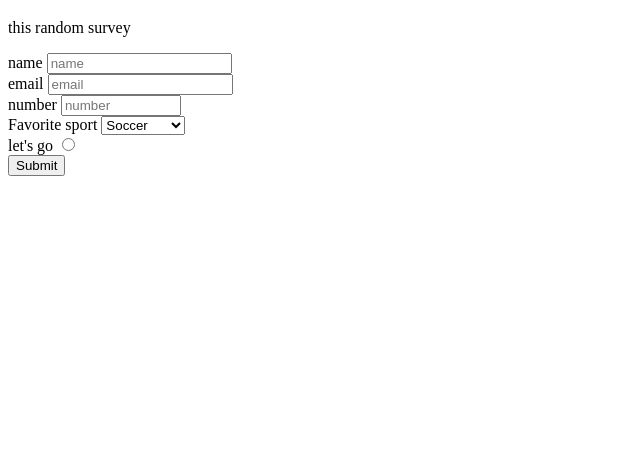
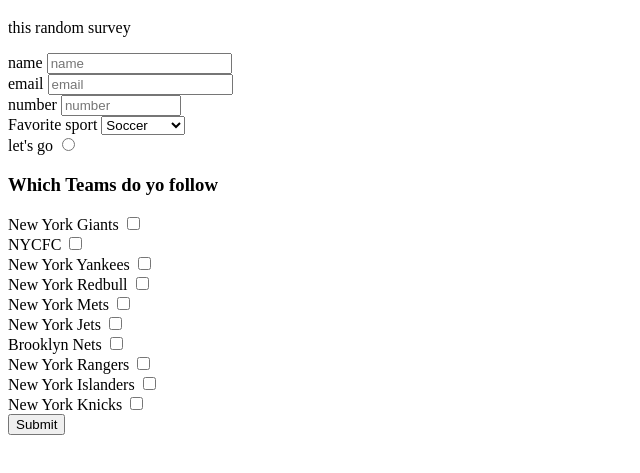
Before and after one commit to csc473s2019-webdev/hw3-p5-practice-with-html-css-forms-mnmr1996, a plain HTML site: page index.html in a window 1280 px wide. Shown: the part 61-534 px from the top of the page, without its empty margins (0-640 px from the left). Drawn offline with Linux system fonts and the light colour scheme.

Commit message:
third commit

```diff
--- a/index.html
+++ b/index.html
@@ -42,7 +42,52 @@
         <label for="bu">let's go</label>
         <input type="radio" name="yolo" value="s" />
       </div>
-      <button>Submit</button>
+
+      <label for="favteam"><h3>Which Teams do yo follow</h3></label>
+      <div id="favteam">
+        <div>
+          <label for="giants">New York Giants</label>
+          <input type="checkbox" id="giants" value="giants" />
+        </div>
+        <div>
+          <label for="nycfc">NYCFC</label>
+          <input type="checkbox" id="nycfc" value="nycfc" />
+        </div>
+        <div>
+          <label for="nycfc">New York Yankees</label>
+          <input type="checkbox" id="yankees" value="yankees" />
+        </div>
+        <div>
+          <label for="nycfc">New York Redbull</label>
+          <input type="checkbox" id="redbull" value="redbull" />
+        </div>
+        <div>
+          <label for="nycfc">New York Mets</label>
+          <input type="checkbox" id="mets" value="mets" />
+        </div>
+        <div>
+          <label for="nycfc">New York Jets</label>
+          <input type="checkbox" id="jets" value="jets" />
+        </div>
+        <div>
+          <label for="nycfc">Brooklyn Nets</label>
+          <input type="checkbox" id="nets" value="nets" />
+        </div>
+        <div>
+          <label for="nycfc">New York Rangers</label>
+          <input type="checkbox" id="rangers" value="rangers" />
+        </div>
+        <div>
+          <label for="nycfc">New York Islanders</label>
+          <input type="checkbox" id="islanders" value="islanders" />
+        </div>
+        <div>
+          <label for="nycfc">New York Knicks</label>
+          <input type="checkbox" id="knicks" value="knicks" />
+        </div>
+      </div>
+
+      <button id="submit">Submit</button>
     </form>
   </body>
 </html>
```
